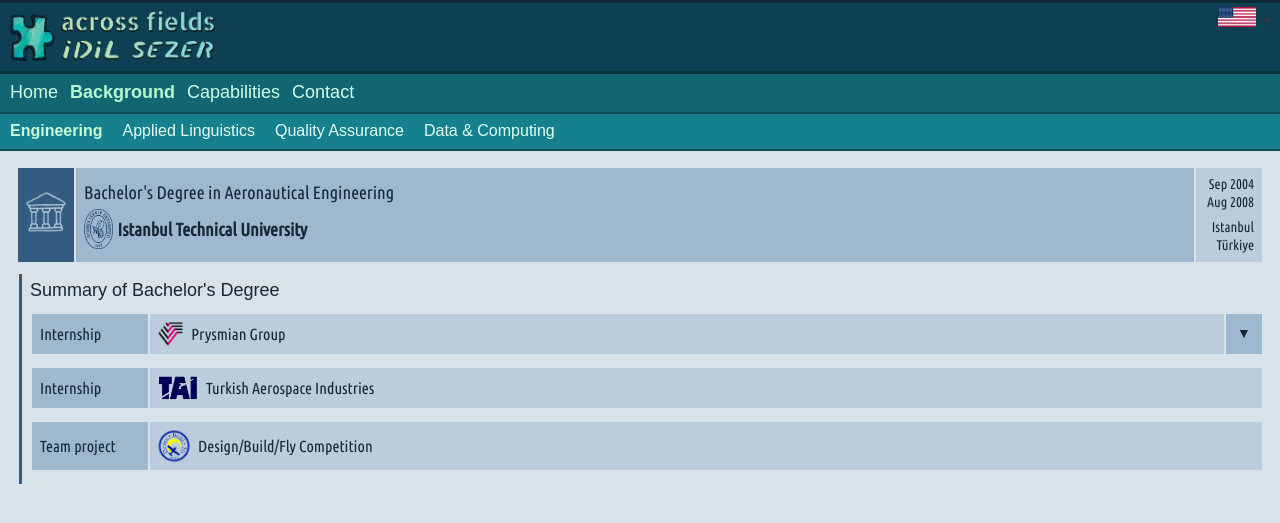
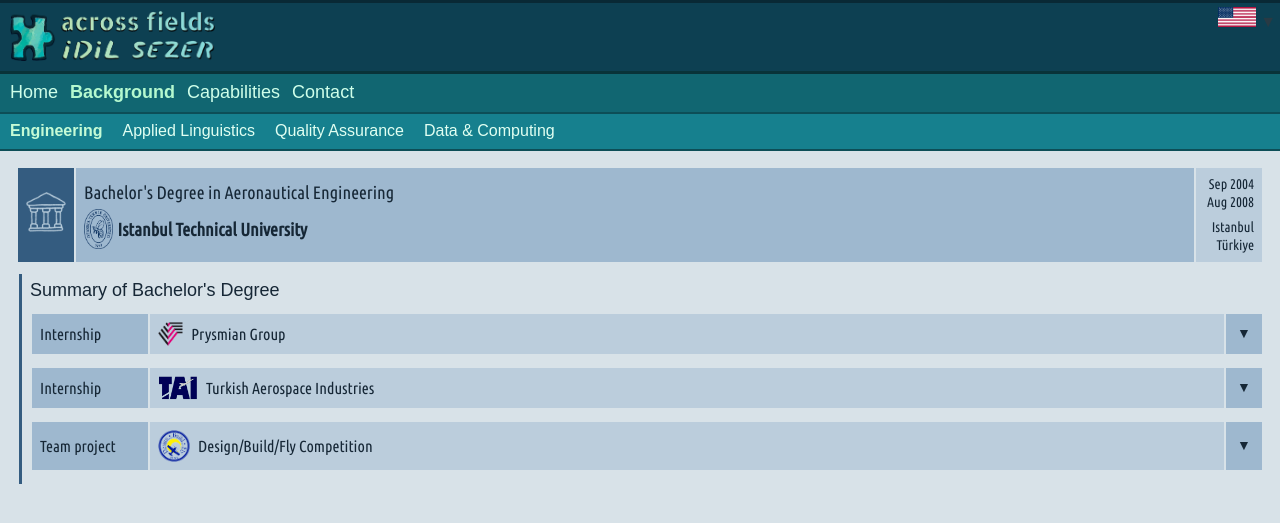
Before and after one commit to acrossfields/idilsezer, a Jekyll site: the page built from en/background-eng.md, in a window 1280 px wide. Shown: the top 523 px of the page. Built offline with Jekyll 4.4.1, drawn with Linux system fonts in a browser that asks for light colours; some web fonts are replaced.

Commit message:
Update background-eng.md

```diff
--- a/en/background-eng.md
+++ b/en/background-eng.md
@@ -64,6 +64,14 @@ permalink: /en/background/engineering/
           <span>Turkish Aerospace Industries</span>
         </div>
       </td>
+      <td style="background-color: #9eb8cf; padding: 8px;"></td>
+    </tr>
+    <tr class="table-bgsub-details">
+      <td colspan="3" style="font-family: 'Ysabeau', sans-serif; font-size: 15px; padding: 5px;">
+        <p style="margin: 0;">
+          [Details of the internship]
+        </p>
+      </td>
     </tr>
   </table>
 
@@ -78,6 +86,14 @@ permalink: /en/background/engineering/
           <span>Design/Build/Fly Competition</span>
         </div>
       </td>
+      <td style="background-color: #9eb8cf; padding: 8px;"></td>
+    </tr>
+    <tr class="table-bgsub-details">
+      <td colspan="3" style="font-family: 'Ysabeau', sans-serif; font-size: 15px; padding: 5px;">
+        <p style="margin: 0;">
+          [Details of the project]
+        </p>
+      </td>
     </tr>
   </table>
 
```
